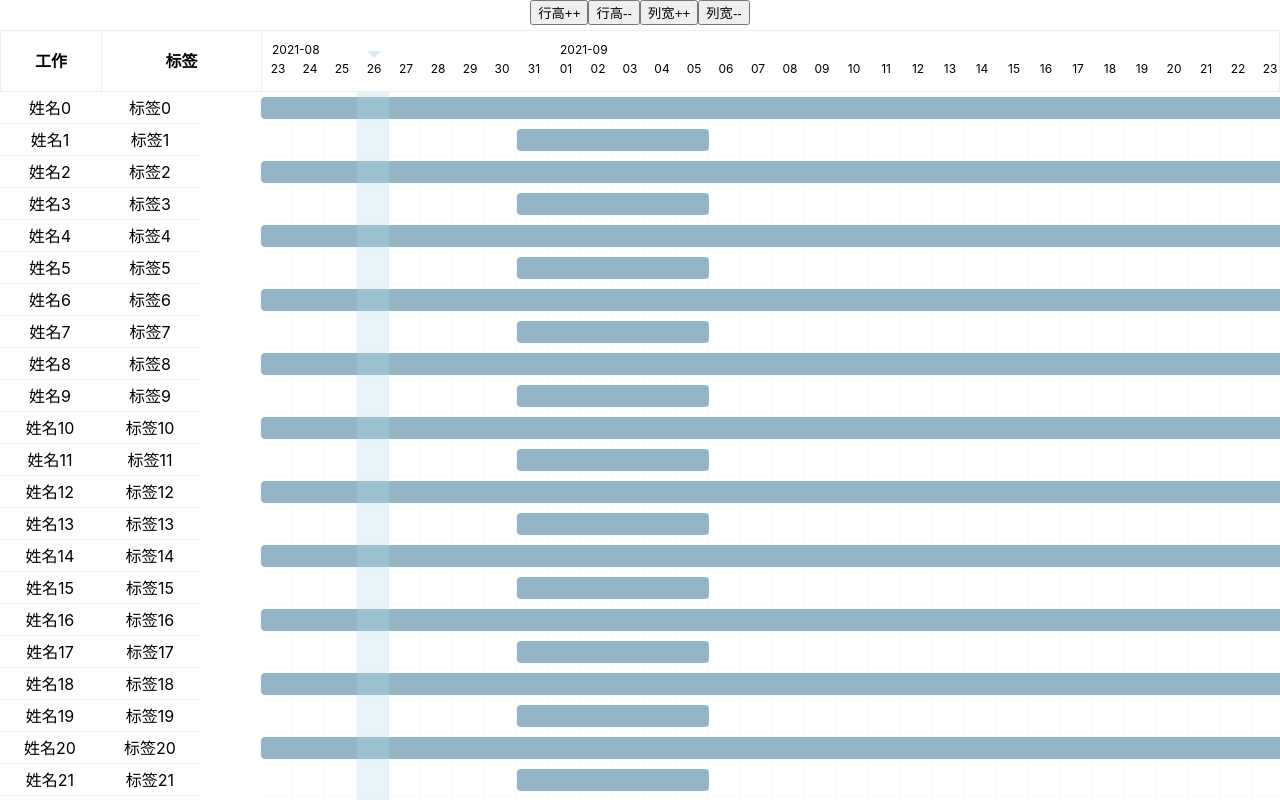
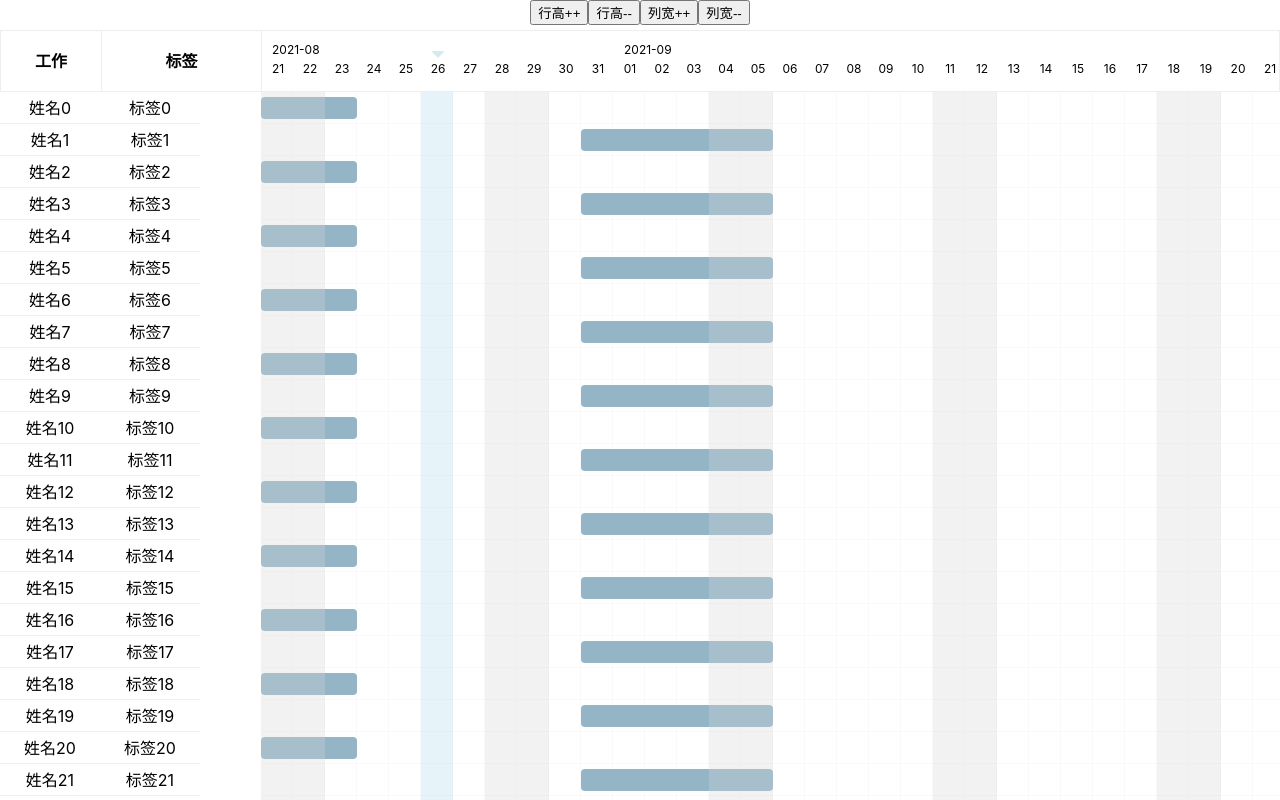
Before and after one commit to Sincenir/gantt, a React (Create React App) app: page / in a window 1280 px wide. Built offline with nearby package versions, Linux system fonts and the light colour scheme.

Commit message:
添加了 weekend 的展示

```diff
--- a/src/App.tsx
+++ b/src/App.tsx
@@ -22,8 +22,8 @@ const App: React.FC = () => {
         id: index,
         name: `姓名${index}`,
         label: `标签${index}`,
-        startDate: new Date((new Date().getTime() + (86400000 * -3))),
-        endDate: new Date((new Date().getTime() + (86400000 * -5)))
+        startDate: new Date((new Date().getTime() + (86400000 * -5))),
+        endDate: new Date((new Date().getTime() + (86400000 * -3)))
       })
     } else {
       data.push({
--- a/src/packages/gantt2/gantt/widget/GanttContent.tsx
+++ b/src/packages/gantt2/gantt/widget/GanttContent.tsx
@@ -1,12 +1,14 @@
-import React, { useContext, useRef } from "react";
+import React, { useContext, useEffect, useRef, useState } from "react";
 import { GanttContext } from "../../content";
 import SiGanttRow from "./GanttRow";
 import "./ganttContent.css";
 import { GanttDispatchTypes } from "../../interface";
+import { createDate } from "../../../util/date";
 
 const SiGanttContent: React.FC = () => {
   const contentEl = useRef<HTMLDivElement>(null);
   const { state, dispatch } = useContext(GanttContext);
+  const [weekendList, setWeekendList] = useState<Array<number>>([]);
 
   const handleScroll = (e: React.UIEvent<HTMLDivElement, UIEvent>) => {
     dispatch({
@@ -18,6 +20,39 @@ const SiGanttContent: React.FC = () => {
     });
   };
 
+  useEffect(() => {
+    const r = [];
+    if (state.showWeekend) {
+      const sd = createDate(state.projectStart);
+      let d = sd.getDay();
+      let i = 0;
+
+      // start is Sunday
+      if (d === 0) {
+        r.push(d);
+        d += 6;
+        i += 6;
+      }
+
+      // start is work day
+      while (d > 0 && d < 6) {
+        d++;
+        i++;
+      }
+
+      // Cycle to find Saturday and Sunday
+      while (i < state.dateList.length) {
+        r.push(i);
+        r.push(++i);
+        ++d;
+        d += 6;
+        i += 6;
+      }
+    }
+
+    setWeekendList(r);
+  }, [state.projectStart, state.dateList, state.showWeekend]);
+
   return (
     <div
       className="gantt--content__container"
@@ -28,7 +63,7 @@ const SiGanttContent: React.FC = () => {
         style={{
           height: `${state.rowHeight! * state.data.length}px`,
           width: `${state.colWidth! * state.dateList.length}px`,
-          position: 'relative'
+          position: "relative",
         }}
       >
         {state.data.map((v, i) => {
@@ -38,6 +73,18 @@ const SiGanttContent: React.FC = () => {
           className="gantt-content--today"
           style={{ left: `${state.todayLeft}px`, width: `${state.colWidth}px` }}
         ></div>
+        {weekendList.map((v) => {
+          return (
+            <div
+              key={v}
+              className="gantt-content--weekend"
+              style={{
+                left: `${v * state.colWidth}px`,
+                width: `${state.colWidth}px`,
+              }}
+            ></div>
+          );
+        })}
       </div>
     </div>
   );
--- a/src/packages/gantt2/gantt/widget/ganttContent.css
+++ b/src/packages/gantt2/gantt/widget/ganttContent.css
@@ -11,6 +11,14 @@
   height: 100%;
   background-color: lightblue;
 }
+
+.gantt-content--weekend {
+  position: absolute;
+  opacity: .3;
+  top: 0px;
+  height: 100%;
+  background-color: #d3d3d3;
+}
 /*
 .gatnt--content__content {
 
```
